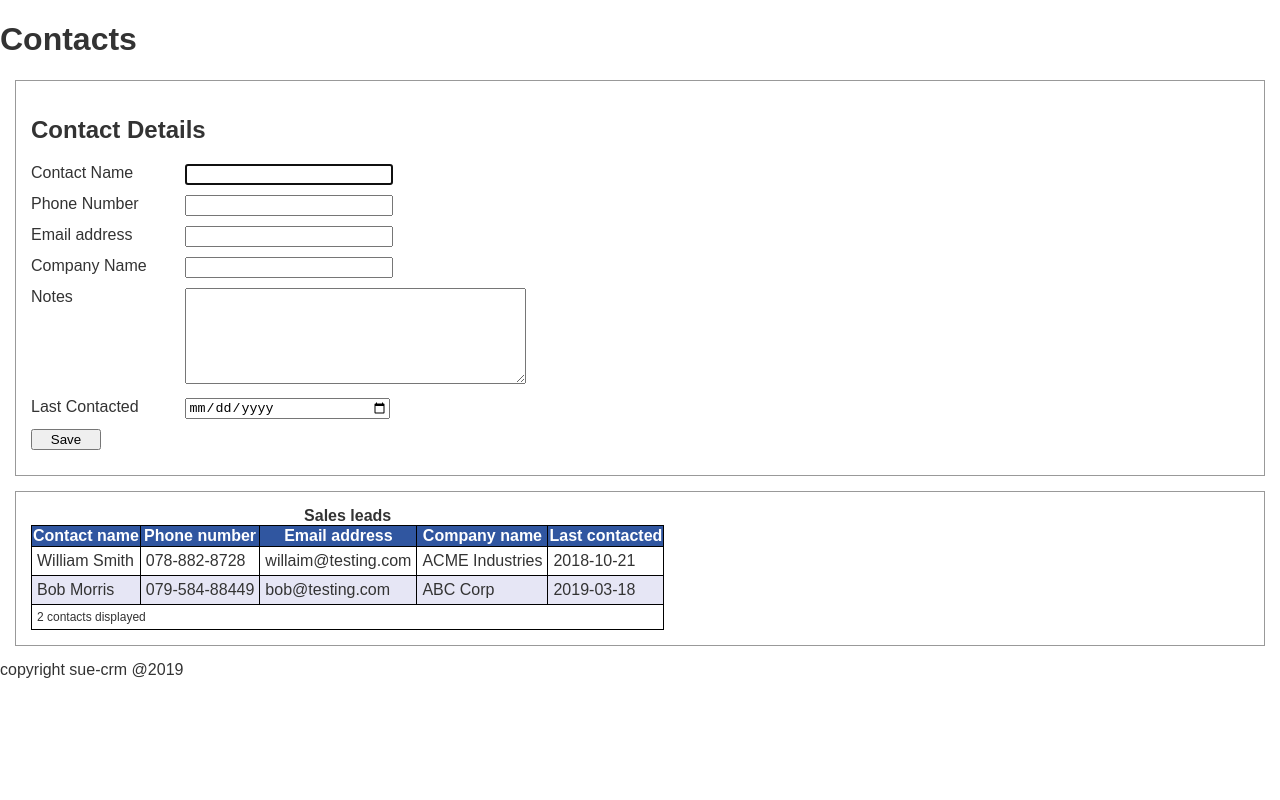
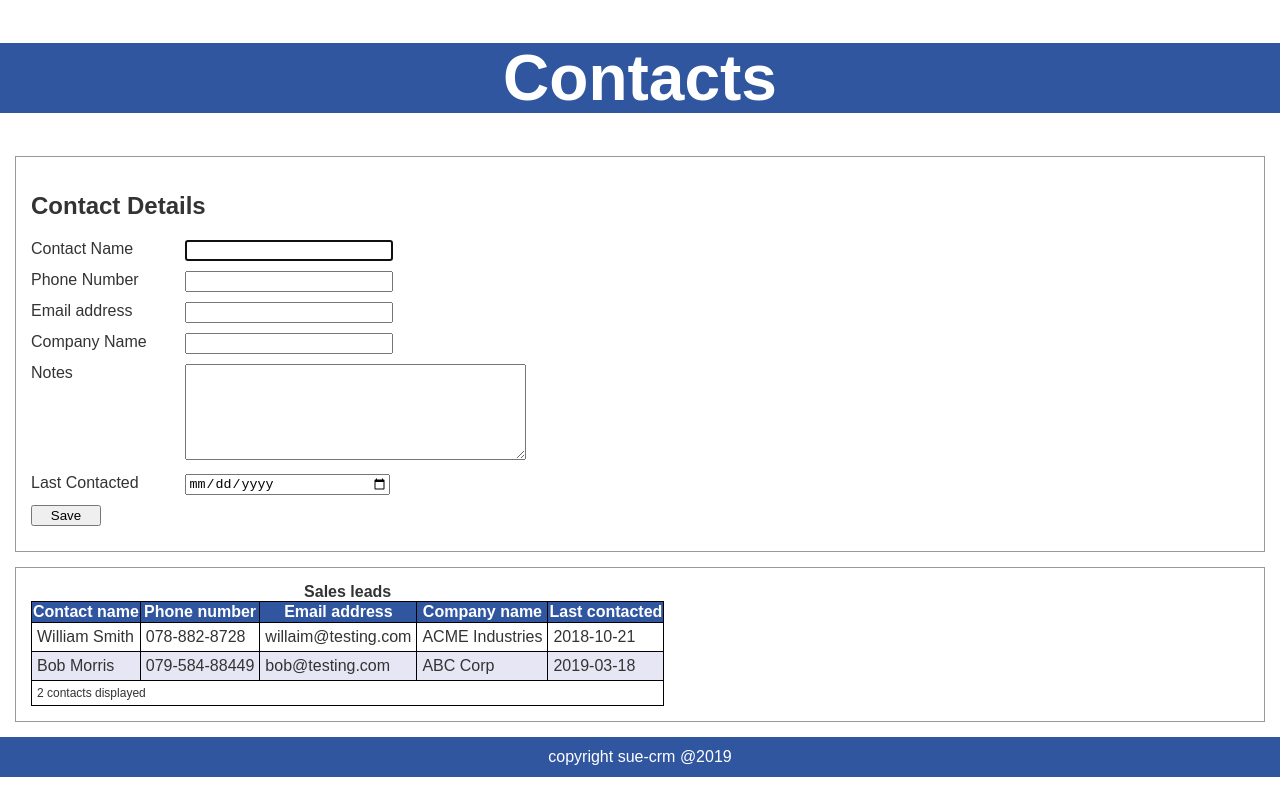
Before and after one commit to SSSangha90/MTA_HTML5-JS_Prep, a website: page CRM/contacts.html in a window 1280 px wide. Drawn offline with Linux system fonts and the light colour scheme.

Commit message:
changed header and footer IDs to own tag names

```diff
--- a/CRM/contacts.html
+++ b/CRM/contacts.html
@@ -9,11 +9,11 @@
 </head>
 <body>
 
-    <div id="header">
+    <header>
         <h1>Contacts</h1>
-    </div>
-
-    <div id="contactDetails">
+    </header>
+<main id="contactScreen">
+    <section id="contactDetails">
         <h2>Contact Details</h2>
         <form method="POST">
             <div class="formRow">
@@ -61,9 +61,9 @@
                 <input type="submit" style="width: 70px" value="Save">
             </div>
         </form>
-    </div>
+    </section>
 
-    <div id="contactList">
+    <section id="contactList">
     <table>
         <thead>
             <tr>
@@ -97,11 +97,11 @@
         </tfoot>
         <caption>Sales leads</caption>
     </table>
-    </div>
-
-    <div id="footer">
+    </section>
+</main>
+    <footer>
         copyright sue-crm @2019
-    </div>
+    </footer>
 
     <script src="contacts.js"></script>
 </body>
```
